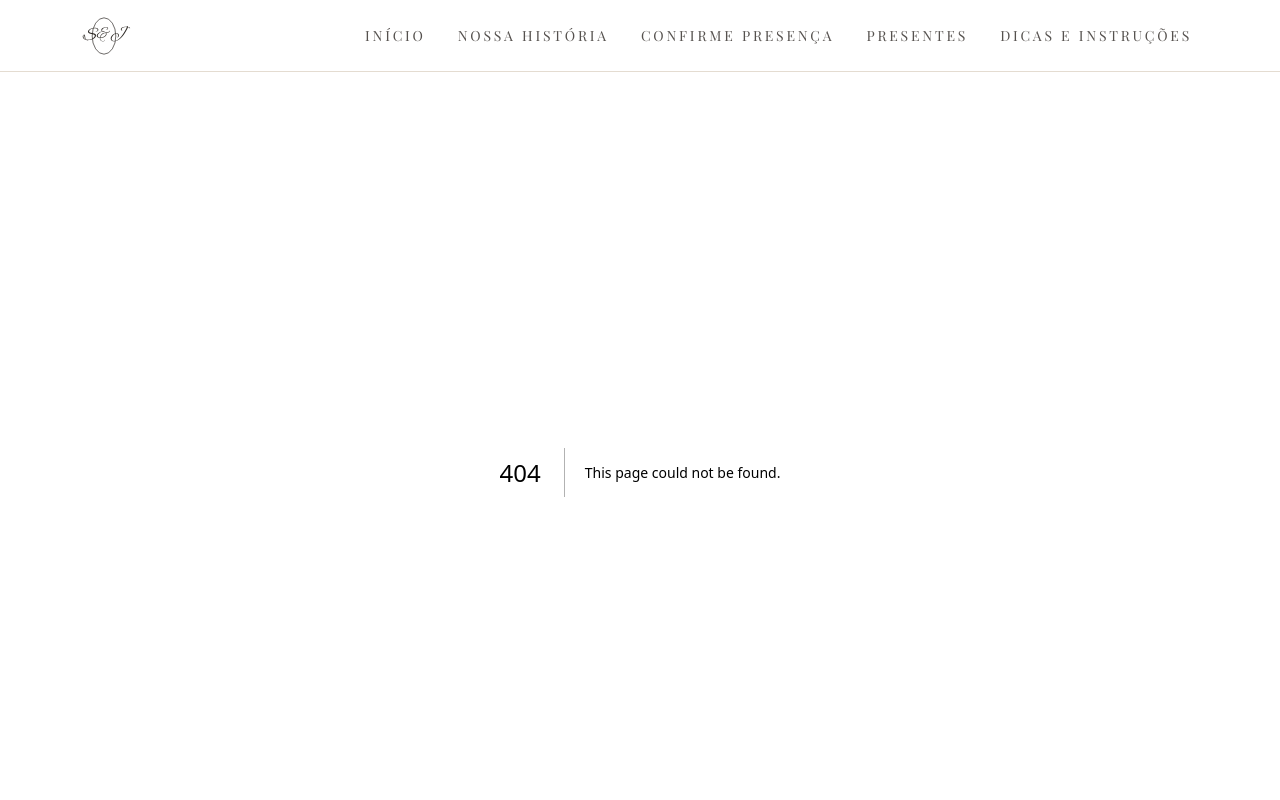
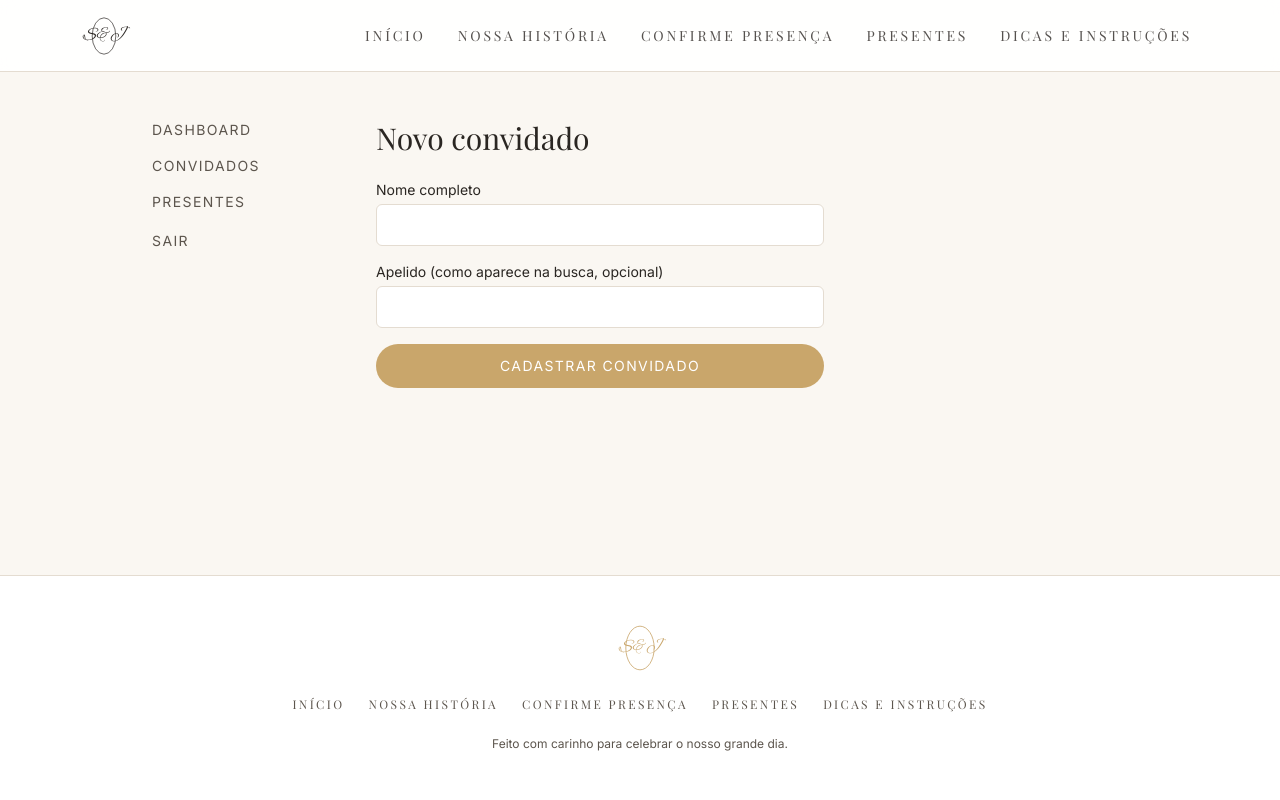
Before and after one commit to johnnatas/stefanie-e-jonatas-site-de-casamento, a Next.js app: page /admin/convidados/novo in a window 1280 px wide. Before the commit this address had no page. Shown: the top 800 px of the page. Built offline with nearby package versions, Linux system fonts and the light colour scheme.

Commit message:
feat(rsvp): add admin guest pre-registration form and status column

```diff
--- /dev/null
+++ b/src/app/admin/(protected)/convidados/actions.ts
@@ -0,0 +1,34 @@
+"use server";
+
+import { redirect } from "next/navigation";
+import { createCreateGuestUseCase } from "@/infrastructure/composition";
+import { guestFormSchema } from "@/components/admin/guestFormSchema";
+
+export interface CreateGuestActionState {
+  status: "idle" | "error";
+  message?: string;
+}
+
+export const initialCreateGuestActionState: CreateGuestActionState = { status: "idle" };
+
+export async function createGuestAction(
+  _prevState: CreateGuestActionState,
+  formData: FormData
+): Promise<CreateGuestActionState> {
+  const parsed = guestFormSchema.safeParse({
+    fullName: formData.get("fullName"),
+    nickname: formData.get("nickname") || undefined,
+  });
+
+  if (!parsed.success) {
+    return { status: "error", message: "Verifique os campos do formulário." };
+  }
+
+  try {
+    await createCreateGuestUseCase().execute(parsed.data);
+  } catch {
+    return { status: "error", message: "Não foi possível cadastrar o convidado agora." };
+  }
+
+  redirect("/admin/convidados");
+}
--- /dev/null
+++ b/src/app/admin/(protected)/convidados/novo/page.tsx
@@ -0,0 +1,17 @@
+import type { Metadata } from "next";
+import { GuestForm } from "@/components/admin/GuestForm";
+
+export const metadata: Metadata = {
+  title: "Novo Convidado | Painel Administrativo",
+};
+
+export default function NewGuestPage() {
+  return (
+    <div>
+      <h1 className="font-serif text-3xl text-ink">Novo convidado</h1>
+      <div className="mt-6">
+        <GuestForm />
+      </div>
+    </div>
+  );
+}
--- a/src/app/admin/(protected)/convidados/page.tsx
+++ b/src/app/admin/(protected)/convidados/page.tsx
@@ -1,4 +1,5 @@
 import type { Metadata } from "next";
+import Link from "next/link";
 import { createListGuestsUseCase } from "@/infrastructure/composition";
 import { isBackendConfigured } from "@/infrastructure/config/env";
 import { ConfigurationNotice } from "@/components/ui/ConfigurationNotice";
@@ -6,6 +7,12 @@ import type { Guest } from "@/domain/entities/Guest";
 
 export const metadata: Metadata = {
   title: "Convidados | Painel Administrativo",
+};
+
+const STATUS_LABELS: Record<Guest["attendanceStatus"], string> = {
+  pending: "Pendente",
+  confirmed: "Confirmado",
+  declined: "Recusado",
 };
 
 export default async function AdminGuestsPage() {
@@ -22,7 +29,15 @@ export default async function AdminGuestsPage() {
 
   return (
     <div>
-      <h1 className="font-serif text-3xl text-ink">Convidados</h1>
+      <div className="flex items-center justify-between">
+        <h1 className="font-serif text-3xl text-ink">Convidados</h1>
+        <Link
+          href="/admin/convidados/novo"
+          className="font-sans text-sm uppercase tracking-widest text-gold hover:text-ink"
+        >
+          + Novo convidado
+        </Link>
+      </div>
 
       {!guests ? (
         <div className="mt-6">
@@ -35,7 +50,7 @@ export default async function AdminGuestsPage() {
           />
         </div>
       ) : guests.length === 0 ? (
-        <p className="mt-6 font-sans text-ink-soft">Nenhuma confirmação recebida ainda.</p>
+        <p className="mt-6 font-sans text-ink-soft">Nenhum convidado cadastrado ainda.</p>
       ) : (
         <div className="mt-6 overflow-x-auto">
           <table className="w-full min-w-[560px] border-collapse font-sans text-sm">
@@ -44,20 +59,21 @@ export default async function AdminGuestsPage() {
                 <th className="py-2 pr-4">Nome</th>
                 <th className="py-2 pr-4">Contato</th>
                 <th className="py-2 pr-4">Acompanhantes</th>
-                <th className="py-2 pr-4">Confirmado</th>
+                <th className="py-2 pr-4">Status</th>
               </tr>
             </thead>
             <tbody>
               {guests.map((guest) => (
                 <tr key={guest.id} className="border-b border-line">
-                  <td className="py-3 pr-4 text-ink">{guest.fullName}</td>
+                  <td className="py-3 pr-4 text-ink">
+                    {guest.fullName}
+                    {guest.nickname && <span className="text-ink-soft"> ({guest.nickname})</span>}
+                  </td>
                   <td className="py-3 pr-4 text-ink-soft">
-                    {guest.email} · {guest.phone}
+                    {[guest.email, guest.phone].filter(Boolean).join(" · ") || "—"}
                   </td>
                   <td className="py-3 pr-4 text-ink-soft">{guest.companionsCount}</td>
-                  <td className="py-3 pr-4 text-ink-soft">
-                    {guest.attendanceConfirmed ? "Sim" : "Não"}
-                  </td>
+                  <td className="py-3 pr-4 text-ink-soft">{STATUS_LABELS[guest.attendanceStatus]}</td>
                 </tr>
               ))}
             </tbody>
--- /dev/null
+++ b/src/components/admin/GuestForm.tsx
@@ -0,0 +1,46 @@
+"use client";
+
+import { useActionState } from "react";
+import {
+  initialCreateGuestActionState,
+  createGuestAction,
+} from "@/app/admin/(protected)/convidados/actions";
+
+const inputClassName =
+  "mt-1 w-full rounded-md border border-line bg-paper px-4 py-2 font-sans text-ink focus:border-gold focus:outline-none";
+
+export function GuestForm() {
+  const [state, formAction, isPending] = useActionState(createGuestAction, initialCreateGuestActionState);
+
+  return (
+    <form action={formAction} className="flex max-w-md flex-col gap-4">
+      <div>
+        <label htmlFor="fullName" className="block font-sans text-sm text-ink">
+          Nome completo
+        </label>
+        <input id="fullName" name="fullName" required className={inputClassName} />
+      </div>
+
+      <div>
+        <label htmlFor="nickname" className="block font-sans text-sm text-ink">
+          Apelido (como aparece na busca, opcional)
+        </label>
+        <input id="nickname" name="nickname" className={inputClassName} />
+      </div>
+
+      <button
+        type="submit"
+        disabled={isPending}
+        className="rounded-full bg-gold px-8 py-3 font-sans text-sm uppercase tracking-widest text-paper transition-colors hover:bg-gold-soft disabled:opacity-60"
+      >
+        {isPending ? "Salvando..." : "Cadastrar convidado"}
+      </button>
+
+      {state.status === "error" && (
+        <p role="alert" className="text-xs text-danger">
+          {state.message}
+        </p>
+      )}
+    </form>
+  );
+}
--- /dev/null
+++ b/src/components/admin/guestFormSchema.ts
@@ -0,0 +1,9 @@
+import { z } from "zod";
+
+export const guestFormSchema = z.object({
+  fullName: z.string().min(3, "Informe o nome completo."),
+  nickname: z.string().optional(),
+});
+
+export type GuestFormValues = z.output<typeof guestFormSchema>;
+export type GuestFormInput = z.input<typeof guestFormSchema>;
```
